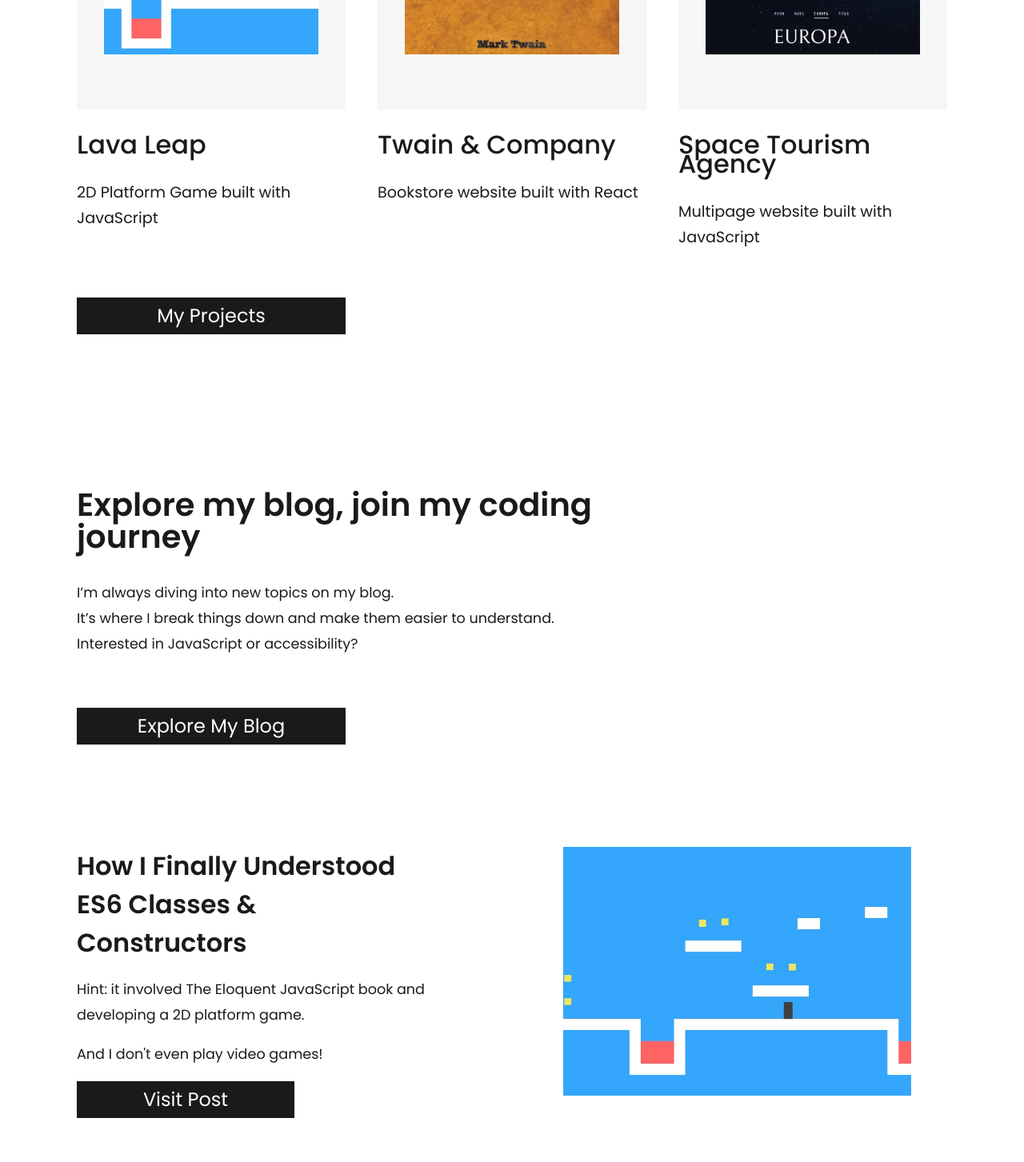
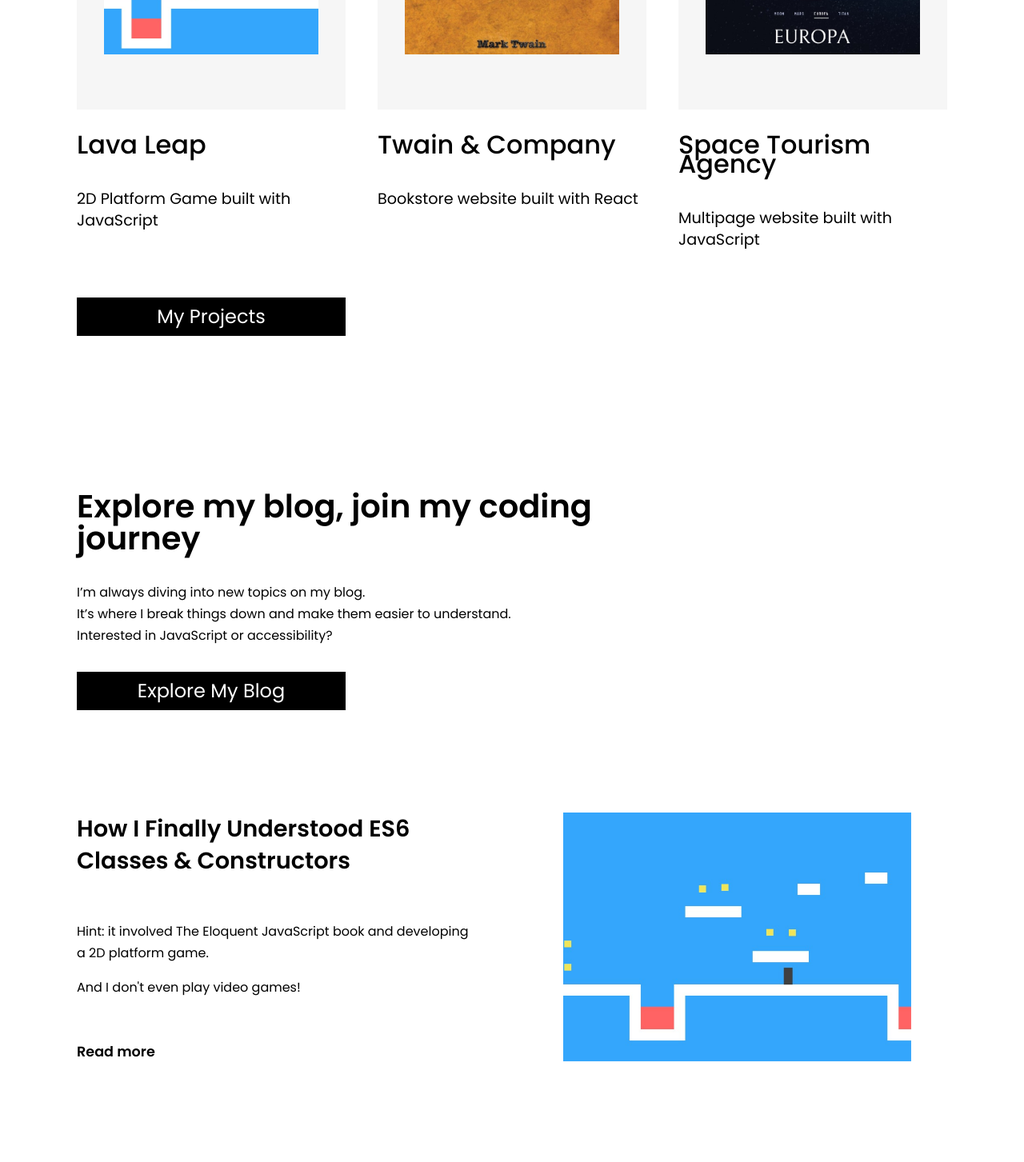
Before and after one commit to CorinaMurg/web-for-everyone, a React (Vite) app: page / in a window 1280 px wide. Shown: the part 860-2313 px from the top of the page at 80% size. Built offline with nearby package versions, Linux system fonts and the light colour scheme.

Commit message:
Update style for Home page

```diff
--- a/src/components/RecentBlogPost.css
+++ b/src/components/RecentPost.css
@@ -1,37 +1,39 @@
 
-.recent-blog-post {
+.recent-post {
     display: flex;
     gap: 4rem;
 }
 
-.recent-blog-post h3 {
-    line-height: 3rem;
+.recent-post h3 {
+    font-size: 1.8rem;
+    font-weight: 600;
+    line-height: 2.5rem;
     margin-block: 0;
     width: 80%;
 }
 
-.recent-blog-post--description {
+.recent-post--description {
     width: 90%;
 }
 
-.recent-blog-post--left {
+.recent-post--left {
     display: flex;
     flex-direction: column;
     justify-content: space-between;
     width: 50%;
 }
 
-.recent-blog-post--left--title-anchor {
+.recent-post--left--title-anchor {
     text-decoration: none;
     color: var(--text-dark-color);
 }
 
-.recent-blog-post--left--title-anchor:hover {
+.recent-post--left--title-anchor:hover {
     text-decoration: none;
     color: var(--blue-color);
 }
 
-.recent-blog-post--right {
+.recent-post--right {
     width: 40%;
     display: flex;
     flex-direction: column;
@@ -39,12 +41,12 @@
     position: relative;
 }
 
-.recent-blog-post--right--image-div {
+.recent-post--right--image-div {
     width: 100%;
     height: 100%;
 }
 
-.recent-blog-post--right--image-div img {
+.recent-post--right--image-div img {
     width: 100%;
     height: 100%;
     object-fit: cover;
@@ -58,6 +60,7 @@
 .photo-credit a {
     text-decoration: none;
     color: inherit;
+    font-weight: 600;
 
 }
 
@@ -67,6 +70,31 @@
 }
 
 .recent-post-link {
+    position: relative;
+    text-decoration: none;
+    color: var(--text-dark-color);
+    font-weight: 600;
+    font-size: 1.1rem;
+    cursor: pointer;
+    width: 6.15rem;
+}
+
+.recent-post-link::before {
+    content: "";
+    position: absolute;
+    left: 0;
+    bottom: 0;
+    width: 0;
+    height: 2px;
+    background-color: var(--text-dark-color);
+    transition: width 0.5s;
+}
+
+.recent-post-link:hover::before {
+    width: 100%;
+}
+
+/* .recent-post-link {
     text-decoration: none;
     color: var(--text-light-color);
     font-weight: 400;
@@ -76,10 +104,9 @@
     background-color: var(--text-dark-color);
     cursor: pointer;
     width: 50%;
-
 }
 
 .recent-post-link:hover {
     background-color: var(--yellow-color);
     color: var(--text-dark-color);
-}
+} */
--- a/src/components/RecentBlogPost.jsx
+++ b/src/components/RecentPost.jsx
@@ -1,8 +1,8 @@
-import "./RecentBlogPost.css"
+import "./RecentPost.css"
 
 import PropTypes from "prop-types"
 
-export function RecentBlogPost ( {
+export function RecentPost ( {
     title,
     blogPostDescription,
     hrefToBlogPost,
@@ -17,23 +17,23 @@ export function RecentBlogPost ( {
 
     } ) {
     return (
-        <article className="recent-blog-post">
-            <div className="recent-blog-post--left">
-                <a className="recent-blog-post--left--title-anchor" href={hrefToBlogPost} target="_blank" rel="noopener noreferrer">
+        <article className="recent-post">
+            <div className="recent-post--left">
+                <a className="recent-post--left--title-anchor" href={hrefToBlogPost} target="_blank" rel="noopener noreferrer">
                     <h3>{title}</h3>
                 </a>
-                <div className="recent-blog-post--description">
+                <div className="recent-post--description">
                     {blogPostDescription.map((line, index) => (
                         <p key={index}>{line}</p>
                     ))}
                 </div>
                 <a className="recent-post-link" href={hrefToBlogPost} target="_blank" rel="noopener noreferrer" title={hrefToBlogPostTitle}>
-                    Visit Post
+                    Read more
                 </a>
             </div>
-            <div className="recent-blog-post--right">
+            <div className="recent-post--right">
                 <a href={hrefToBlogPost} target="_blank" rel="noopener noreferrer" title={hrefToBlogPostTitle}>
-                    <div className="recent-blog-post--right--image-div">
+                    <div className="recent-post--right--image-div">
                         <img
                             src={blogPostImageSrc}
                             alt={blogPostImageAlt}
@@ -62,17 +62,17 @@ export function RecentBlogPost ( {
     );
 }
 
-RecentBlogPost.propTypes = {
+RecentPost.propTypes = {
     title: PropTypes.string.isRequired,
     blogPostDescription: PropTypes.arrayOf(PropTypes.string).isRequired,
     hrefToBlogPost: PropTypes.string.isRequired,
-    hrefToBlogPostTitle: PropTypes.string.isRequired,
+    hrefToBlogPostTitle: PropTypes.string,
     blogPostImageSrc: PropTypes.string.isRequired,
     blogPostImageAlt: PropTypes.string.isRequired,
-    blogPostImageCredit: PropTypes.string.isRequired,
+    blogPostImageCredit: PropTypes.string,
     blogPostImagePhotographer: PropTypes.string.isRequired,
-    blogPostImagePhotographerSrc: PropTypes.string.isRequired,
-    blogPostImagePhotographerSrcTitle: PropTypes.string.isRequired,
-    unsplashSrc: PropTypes.string.isRequired,
-    unsplashSrcTitle: PropTypes.string.isRequired,
+    blogPostImagePhotographerSrc: PropTypes.string,
+    blogPostImagePhotographerSrcTitle: PropTypes.string,
+    unsplashSrc: PropTypes.string,
+    unsplashSrcTitle: PropTypes.string,
 };
--- /dev/null
+++ b/src/components/RecentPostsContainer.css
@@ -0,0 +1,29 @@
+
+.recent-posts {
+    margin-block: 96px;
+    display: flex;
+    flex-direction: column;
+    gap: 128px;
+}
+
+.recent-posts--title {
+    width: 70%;
+    line-height: 2.5rem;
+}
+
+.recent-posts--description {
+    width: 70%;
+    line-height: 2rem;
+}
+
+.recent-posts--description p {
+    margin-block: 0;
+}
+
+.recent-posts-links {
+    display: grid;
+    grid-template-rows: repeat(1, 1fr);
+    grid-template-columns: repeat(3, 1fr);
+    gap: 40px;
+    margin-top: -96px;
+}
--- /dev/null
+++ b/src/components/RecentPostsContainer.jsx
@@ -0,0 +1,42 @@
+import { recentBlogPostsData } from "../data/recentBlogPostsData";
+import { RecentPost } from "./RecentPost";
+import "./RecentPostsContainer.css";
+
+export function RecentPostsContainer (){
+    return (
+        <div className="recent-posts">
+            <div>
+                <h2 className="recent-posts--title">Explore my blog, join my coding journey</h2>
+                <div className="recent-posts--description">
+                    <p>I&rsquo;m always diving into new topics on my blog.</p>
+                    <p>It&rsquo;s where I break things down and make them easier to understand.</p>
+                    <p>Interested in JavaScript or accessibility? </p>
+                </div>
+            </div>
+            <div className="recent-posts-links">
+                <a className="blog-link" href="https://www.corinamurg.dev/blog" target="_blank" rel="noopener noreferrer">Explore My Blog</a>
+            </div>
+
+            {recentBlogPostsData.slice(0, 3).map((post) => (
+                <RecentPost
+                    key={post.title}
+                    title={post.title}
+                    blogPostDescription={post.blogPostDescription}
+                    hrefToBlogPost={post.hrefToBlogPost}
+                    hrefToBlogPostTitle={post.hrefToBlogPostTitle}
+                    blogPostImageAlt={post.blogPostImageAlt}
+                    blogPostImageSrc={post.blogPostImageSrc}
+                    blogPostImagePhotographer={post.blogPostImagePhotographer}
+                    blogPostImagePhotographerSrc={post.blogPostImagePhotographerSrc}
+                    blogPostImagePhotographerTitle={post.blogPostImagePhotographerTitle}
+                    unsplashSrc={post.unsplashSrc}
+                    unsplashSrcTitle={post.unsplashSrcTitle}
+
+                />
+            ))}
+
+        </div>
+
+    )
+
+}
--- a/src/components/SampleProject.css
+++ b/src/components/SampleProject.css
@@ -2,7 +2,20 @@
 .sample-project {
     display: flex;
     flex-direction: column;
+    animation: moveUpOnLoad 1s ease-out;
 }
+
+@keyframes moveUpOnLoad {
+    from {
+        transform: translateY(50px);
+        opacity: 0;
+    }
+    to {
+        transform: translateY(0);
+        opacity: 1;
+    }
+}
+
 
 .sample-project--image-container {
     aspect-ratio: 1 / 1;
@@ -21,14 +34,32 @@
 .sample-project--title {
     font-size: 2rem;
     font-weight: 500;
-    margin-top: 2rem;
+    margin-top: 32px;
+    position: relative;
+    display: inline-block;
+    padding-bottom: 10px;
 }
 
-.sample-project a {
+.sample-project--title--link {
     text-decoration: none;
     color: var(--text-dark-color);
+}
 
+.sample-project--title::before {
+    content: "";
+    position: absolute;
+    left: 0;
+    bottom: 0;
+    width: 0;
+    height: 3px;
+    background-color: var(--text-dark-color);
+    transition: width 0.8s;
 }
+
+.sample-project--title--link:hover .sample-project--title::before {
+    width: 100%;
+}
+
 .sample-project--description {
     font-size: 1.2rem;
     font-weight: 400;
--- a/src/components/SampleProject.jsx
+++ b/src/components/SampleProject.jsx
@@ -7,9 +7,11 @@ export function SampleProject({ title, hrefSite, sampleProjectDescription, sampl
             <div className="sample-project--image-container">
                 <img className="sample-project--image" src={sampleImageSrc} alt={sampleImageAlt} />
             </div>
-            <h3 className="sample-project--title">
-                <a href={hrefSite}>{title}</a>
-            </h3>
+
+            <a className="sample-project--title--link" href={hrefSite} target="_blank" rel="noopener noreferrer">
+                <h3 className="sample-project--title">{title}</h3>
+            </a>
+
             <p className="sample-project--description">{sampleProjectDescription}</p>
         </article>
     );
@@ -19,6 +21,6 @@ SampleProject.propTypes = {
     title: PropTypes.string,
     hrefSite: PropTypes.string,
     sampleProjectDescription: PropTypes.string,
-    sampleImageAlt: PropTypes.string,
+    sampleImageAlt: PropTypes.string.isRequired,
     sampleImageSrc: PropTypes.string.isRequired,
 };
--- a/src/index.css
+++ b/src/index.css
@@ -86,28 +86,15 @@ button:focus-visible {
 } */
 
 :root {
-
     --text-light-color: #fff;
-    --primary-bg-light-color: #fff;
-    --primary-bg-dark-color: #1a1a1a;
-    --secondary-text-color: #e60067;
-    --secondary-bg-color: #bfdef2;
-    --project-bg-color: #fff;
-    --a-link-color: #0077cc;
-    --nav-link-color: #4d4d4d;
-    --link-color: #646cff;
-
-    --main-margin: 6rem;
-
-    --text-light-color: #fff;
-    --text-dark-color: #1a1a1a;
+    --text-dark-color: #000;
     --blue-color: #1a73e8;
     --yellow-color: #fbbc04;
     --pink-color: #f38ba3;
     --green-color: #0ba95b;
     --purple-color: #7b5ea7;
     --lightGray-color: #f6f6f6;
-
+    --main-margin: 6rem;
 }
 
 * {
@@ -135,8 +122,9 @@ main {
 }
 
 p {
-    font-size: 1.1rem;
-    line-height: 2rem;
+    font-size: 1rem;
+    line-height: 1.7rem;
+    font-weight: 400;
 }
 
 
--- a/src/pages/Home.css
+++ b/src/pages/Home.css
@@ -2,7 +2,7 @@
 .home {
     display: flex;
     flex-direction: column;
-    gap: 4rem;
+    gap: 64px;
     margin-inline: var(--main-margin);
 }
 
@@ -19,7 +19,7 @@
 
 .home--intro>div {
     display: flex;
-    gap: 1rem;
+    gap: 16px;
     align-items: center;
 }
 
@@ -36,7 +36,7 @@
 .home--intro p {
     font-size: 2rem;
     font-weight: 500;
-    margin-block: 1rem;
+    margin-block: 16px;
     line-height: inherit;
 }
 
@@ -45,8 +45,21 @@
     display: grid;
     grid-template-rows: repeat(1, 1fr);
     grid-template-columns: repeat(3, 1fr);
-    gap: 2.5rem;
+    gap: 40px;
+    animation: moveUpOnLoad 1s ease-out;
 }
+
+@keyframes moveUpOnLoad {
+    from {
+        transform: translateY(50px);
+        opacity: 0;
+    }
+    to {
+        transform: translateY(0);
+        opacity: 1;
+    }
+}
+
 
 /* LINK TO PROJECTS PAGE */
 .blog-link,
@@ -55,7 +68,7 @@
     color: var(--text-light-color);
     font-weight: 400;
     font-size: 1.5rem;
-    padding: 0.7rem 1.5rem;
+    padding: 12px 24px;
     text-align: center;
     background-color: var(--text-dark-color);
     cursor: pointer;
@@ -73,40 +86,3 @@ h2 {
     font-size: 2.5rem;
     font-weight: 600;
 }
-
-h3 {
-    font-size: 2rem;
-    font-weight: 600;
-}
-
-
-.recent-posts {
-    margin-block: 6rem;
-    display: flex;
-    flex-direction: column;
-    gap: 8rem;
-}
-
-.recent-posts--title {
-    width: 70%;
-    line-height: 2.5rem;
-}
-
-.recent-posts--description {
-    width: 70%;
-    line-height: 2rem;
-}
-
-.recent-posts--description p {
-    margin-block: 0;
-
-}
-
-
-.recent-posts-links {
-    display: grid;
-    grid-template-rows: repeat(1, 1fr);
-    grid-template-columns: repeat(3, 1fr);
-    gap: 2.5rem;
-    margin-top: -4rem;
-}
--- a/src/pages/Home.jsx
+++ b/src/pages/Home.jsx
@@ -2,12 +2,12 @@ import { FontAwesomeIcon } from '@fortawesome/react-fontawesome'
 import { iconMapping } from '../utils/iconMapping.js'
 import { introCorina } from "../data/introCorinaData.js"
 import { projectsData } from "../data/projectsData.js"
-import { recentBlogPostsData } from "../data/recentBlogPostsData"
 import { SampleProject } from "../components/SampleProject.jsx"
-import { RecentBlogPost } from "../components/RecentBlogPost.jsx"
+import { RecentPostsContainer } from "../components/RecentPostsContainer.jsx"
 
 import { Link } from "react-router-dom"
 import "./Home.css"
+
 
 export default function Home() {
     return (
@@ -40,38 +40,7 @@ export default function Home() {
                 <Link className="projects-link" to="/projects">My Projects</Link>
             </div>
 
-            <div className="recent-posts">
-                <div>
-                    <h2 className="recent-posts--title">Explore my blog, join my coding journey</h2>
-                    <div className="recent-posts--description">
-                        <p>I&rsquo;m always diving into new topics on my blog.</p>
-                        <p>It&rsquo;s where I break things down and make them easier to understand.</p>
-                        <p>Interested in JavaScript or accessibility? </p>
-                    </div>
-                </div>
-                <div className="recent-posts-links">
-                    <a className="blog-link" href="https://www.corinamurg.dev/blog" target="_blank" rel="noopener noreferrer">Explore My Blog</a>
-                </div>
-
-                {recentBlogPostsData.slice(0, 3).map((post) => (
-                    <RecentBlogPost
-                        key={post.title}
-                        title={post.title}
-                        blogPostDescription={post.blogPostDescription}
-                        hrefToBlogPost={post.hrefToBlogPost}
-                        hrefToBlogPostTitle={post.hrefToBlogPostTitle}
-                        blogPostImageAlt={post.blogPostImageAlt}
-                        blogPostImageSrc={post.blogPostImageSrc}
-                        blogPostImagePhotographer={post.blogPostImagePhotographer}
-                        blogPostImagePhotographerSrc={post.blogPostImagePhotographerSrc}
-                        blogPostImagePhotographerTitle={post.blogPostImagePhotographerTitle}
-                        unsplashSrc={post.unsplashSrc}
-                        unsplashSrcTitle={post.unsplashSrcTitle}
-
-                    />
-                ))}
-
-            </div>
+            <RecentPostsContainer className="home--recent-posts-container"/>
 
         </div>
     )
```
